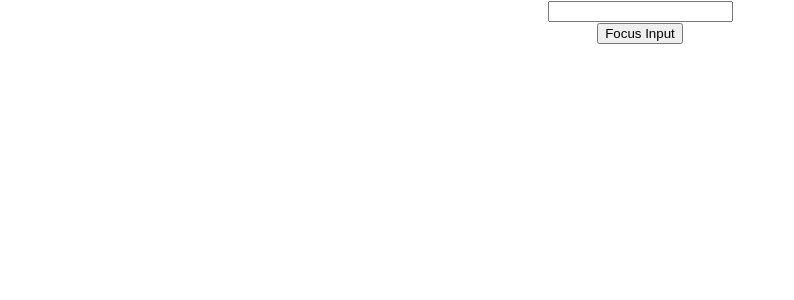
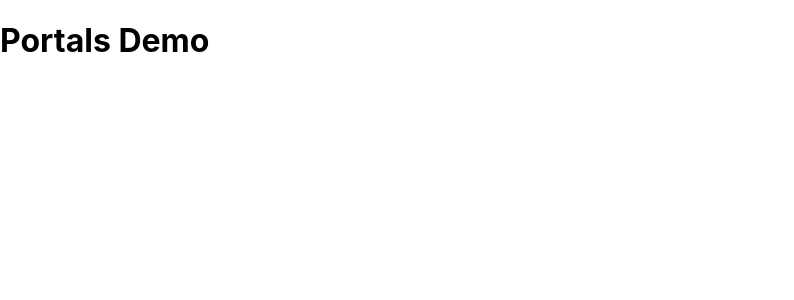
Before and after one commit to vinaysb1/react_tutorials, a React (Create React App) app: page / in a window 1280 px wide. Shown: the top 300 px of the page, without its empty margins (0-794 px from the left). Built offline with nearby package versions, Linux system fonts and the light colour scheme.

Commit message:
Portal Demo

```diff
--- a/public/index.html
+++ b/public/index.html
@@ -29,6 +29,7 @@
   <body>
     <noscript>You need to enable JavaScript to run this app.</noscript>
     <div id="root"></div>
+    <div id="portal-root"></div>
     <!--
       This HTML file is a template.
       If you open it directly in the browser, you will see an empty page.
--- a/src/App.js
+++ b/src/App.js
@@ -6,11 +6,13 @@ import ParentComp from './Components/ParentComp';
 import Refsdemo from './Components/Refsdemo';
 import FocusInput from './Components/FocusInput';
 import FRParent from './Components/FRParent';
+import PortalDemo from './Components/PortalDemo';
 
 function App() {
   return (
     <div className="App">
-		<FRParent />
+		<PortalDemo />
+		{/* <FRParent /> */}
 		{/* <FocusInput /> */}
 		{/* <Refsdemo /> */}
 		{/* <ParentComp /> */}
--- /dev/null
+++ b/src/Components/PortalDemo.js
@@ -0,0 +1,12 @@
+import React from 'react'
+import ReactDom from 'react-dom'
+
+function PortalDemo() {
+  return ReactDom.createPortal(
+    <h1>Portals Demo</h1>,
+    document.getElementById('portal-root')
+
+  )
+  }
+
+export default PortalDemo
```
